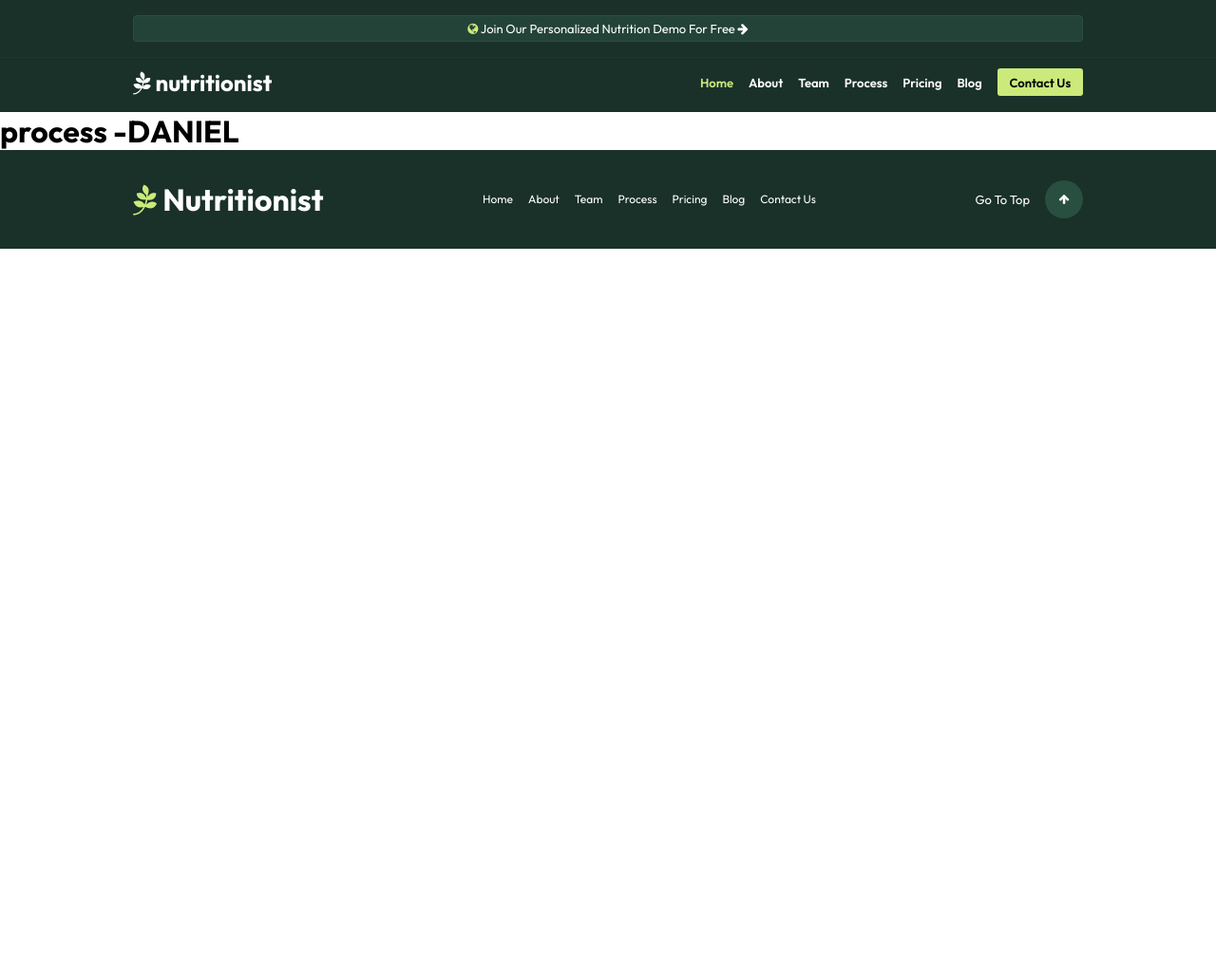
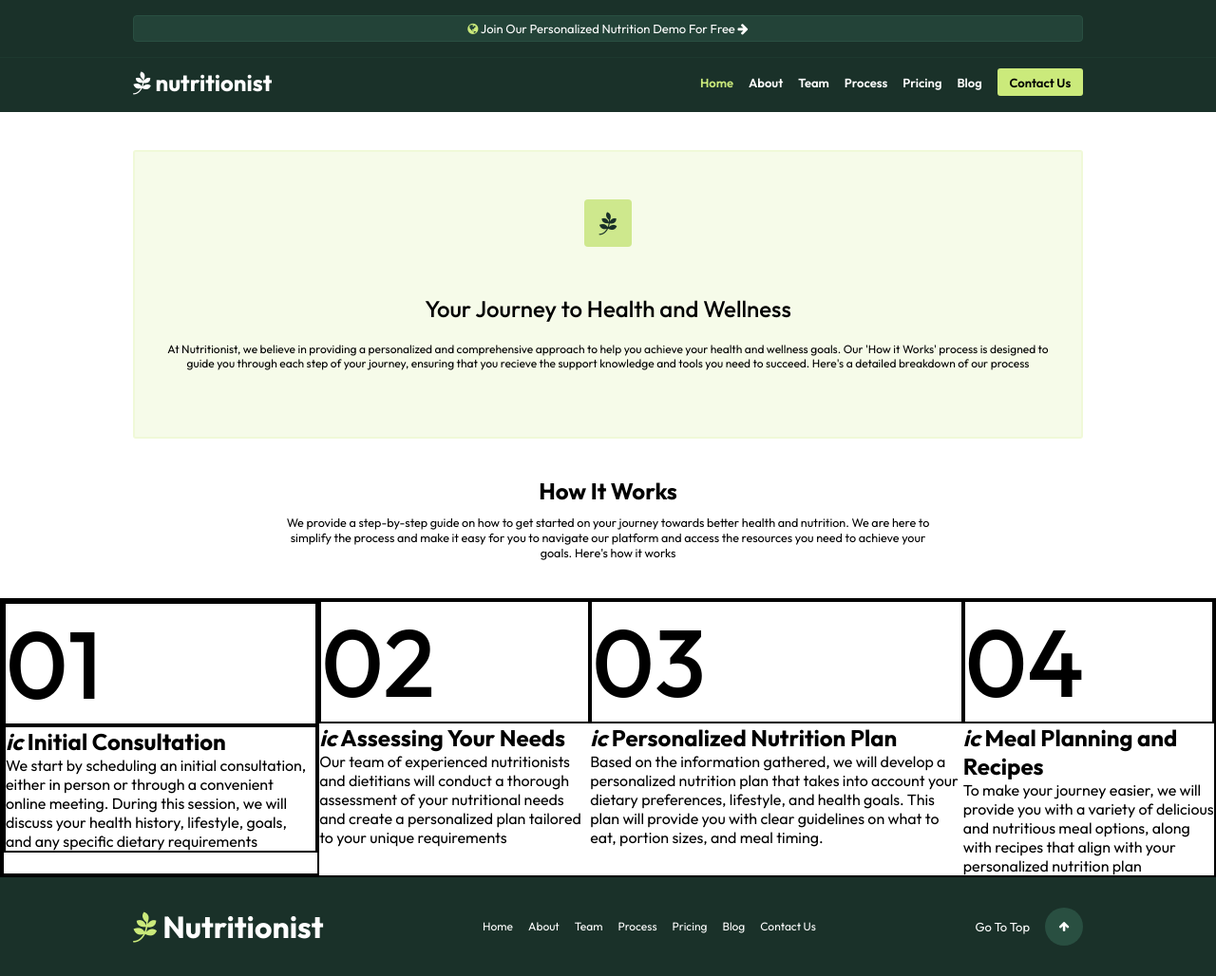
Before and after one commit to Techdebby001/projectRaveNutritionist, a plain HTML site: page process.html in a window 1280 px wide. Shown: the whole page at 95% size. Before the commit the page ends 800 px from the top, so only its background shows below. Drawn offline with Linux system fonts and the light colour scheme.

Commit message:
updated process

```diff
--- a/process.html
+++ b/process.html
@@ -43,7 +43,81 @@
     </header>
 
     <main>
-      <h1>process -DANIEL</h1>
+      <!-- topBody -->
+      <div class="topBody">
+        <span><i class="fa fa-pagelines" aria-hidden="true"></i></span>
+        <h2>Your Journey to Health and Wellness</h2>
+        <p>
+          At Nutritionist, we believe in providing a personalized and
+          comprehensive approach to help you achieve your health and wellness
+          goals. Our 'How it Works' process is designed to guide you through
+          each step of your journey, ensuring that you recieve the support
+          knowledge and tools you need to succeed. Here's a detailed breakdown
+          of our process
+        </p>
+      </div>
+      <!-- topBody2 -->
+      <div class="topBody2">
+        <h2>How It Works</h2>
+        <p>
+          We provide a step-by-step guide on how to get started on your journey
+          towards better health and nutrition. We are here to simplify the
+          process and make it easy for you to navigate our platform and access
+          the resources you need to achieve your goals. Here's how it works
+        </p>
+      </div>
+
+      <div class="steps">
+        <div class="step1">
+          <div class="number">01</div>
+          <div class="content1">
+            <h2><i>ic</i> Initial Consultation</h2>
+            <p>
+              We start by scheduling an initial consultation, either in person
+              or through a convenient online meeting. During this session, we
+              will discuss your health history, lifestyle, goals, and any
+              specific dietary requirements
+            </p>
+          </div>
+        </div>
+
+        <div class="step2">
+          <div class="number">02</div>
+          <div class="content">
+            <h2><i>ic</i> Assessing Your Needs</h2>
+            <p>
+              Our team of experienced nutritionists and dietitians will conduct
+              a thorough assessment of your nutritional needs and create a
+              personalized plan tailored to your unique requirements
+            </p>
+          </div>
+        </div>
+
+        <div class="step3">
+          <div class="number">03</div>
+          <div class="content">
+            <h2><i>ic</i> Personalized Nutrition Plan</h2>
+            <p>
+              Based on the information gathered, we will develop a personalized
+              nutrition plan that takes into account your dietary preferences,
+              lifestyle, and health goals. This plan will provide you with clear
+              guidelines on what to eat, portion sizes, and meal timing.
+            </p>
+          </div>
+        </div>
+
+        <div class="step4">
+          <div class="number">04</div>
+          <div class="content">
+            <h2><i>ic</i> Meal Planning and Recipes</h2>
+            <p>
+              To make your journey easier, we will provide you with a variety of
+              delicious and nutritious meal options, along with recipes that
+              align with your personalized nutrition plan
+            </p>
+          </div>
+        </div>
+      </div>
     </main>
 
     <!-- footer code -->
--- a/styles.css
+++ b/styles.css
@@ -130,3 +130,97 @@ footer{
 .pageTop > a > i{
     font-size: 12px;
 }
+
+
+/* process */
+.topBody{
+    border: 2px solid rgb(240 249 216);
+    border-radius: 3px;
+    max-width: 1000px;
+    margin: auto;
+    margin-block: 40px;
+    background-color: rgb(246 251 233);
+}
+
+.topBody > span{
+    /* border: 2px solid black; */
+    display: flex;
+    justify-content: center;
+    margin-block: 50px;
+}
+
+.topBody > span > i{
+    /* border: 2px solid black; */
+    border-radius: 4px;
+    width: 50px;
+    height: 50px;
+    display: flex;
+    justify-content: center;
+    align-items: center;
+    font-size: x-large;
+    color: rgb(26 49 41);
+    background-color: rgb(206 232 141);
+
+}
+
+.topBody > h2{
+/* border: 2px solid black; */
+display: flex;
+justify-content: center;
+font-weight: 500;
+}
+
+.topBody > p{
+    /* border: 2px solid; */
+    display: flex;
+    justify-content: center;
+    text-align: center;
+    font-size: 12px;
+    padding: 20px;
+    margin-bottom: 50px;
+}
+
+.topBody2{
+    /* border: 2px solid; */
+    max-width: 1000px;
+    margin: auto;
+    margin-block: 40px;
+}
+
+.topBody2 > h2{
+    /* border: 2px solid; */
+    display: flex;
+    justify-content: center;
+    font-weight: 700;
+}
+
+.topBody2 > p{
+    /* border: 2px solid; */
+    text-align: center;
+    margin: auto;
+    margin-block: 10px;
+    width: 700px;
+    font-size: 12.6px;
+}
+
+.steps{
+    border: 2px solid;
+   display: flex;
+
+}
+
+.step1{
+    border: 2px solid;
+
+}
+
+.number{
+    border: 2px solid;
+    font-size: 100px;
+    font-weight: 500;
+}
+
+.content1{
+    border: 2px solid;
+
+}
```
